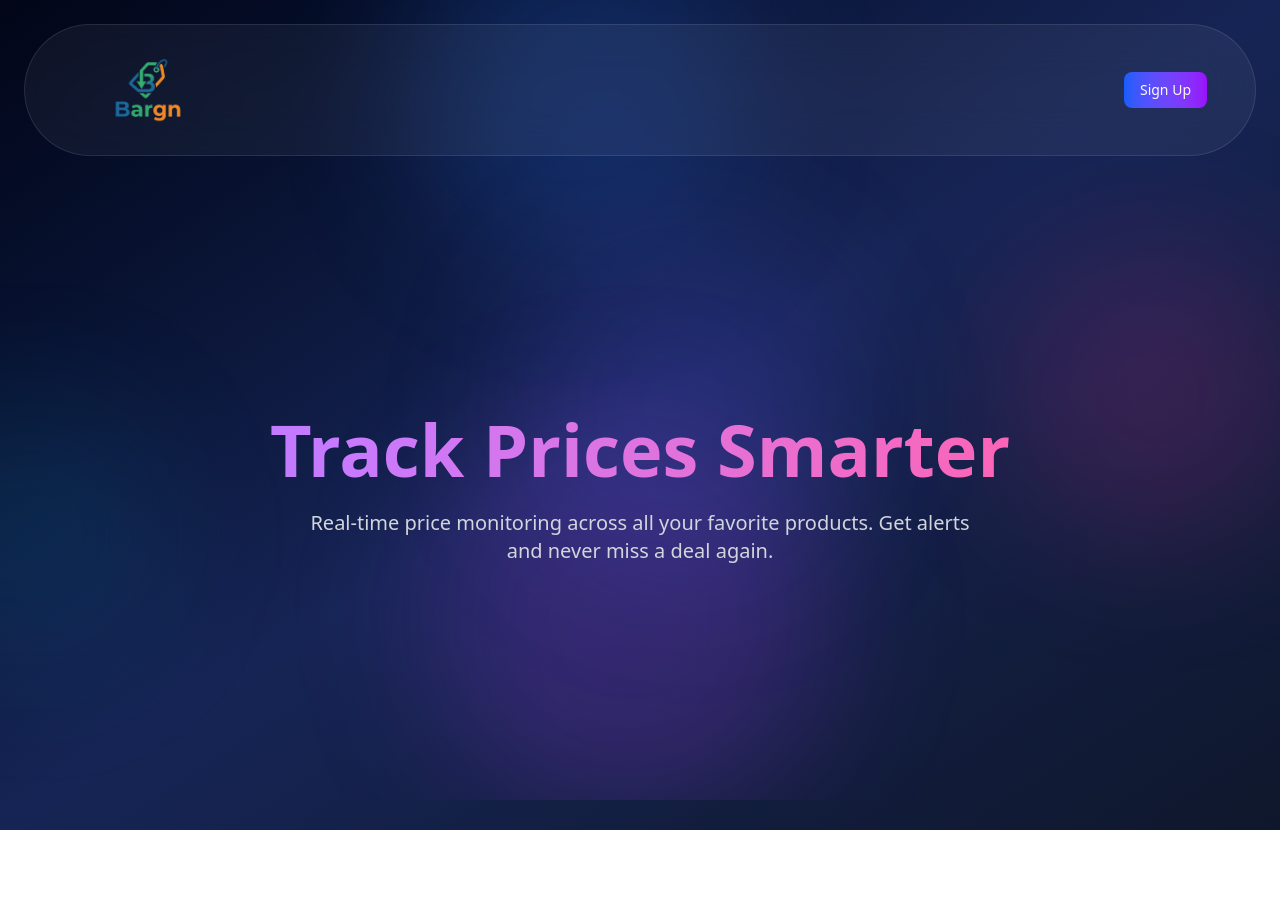
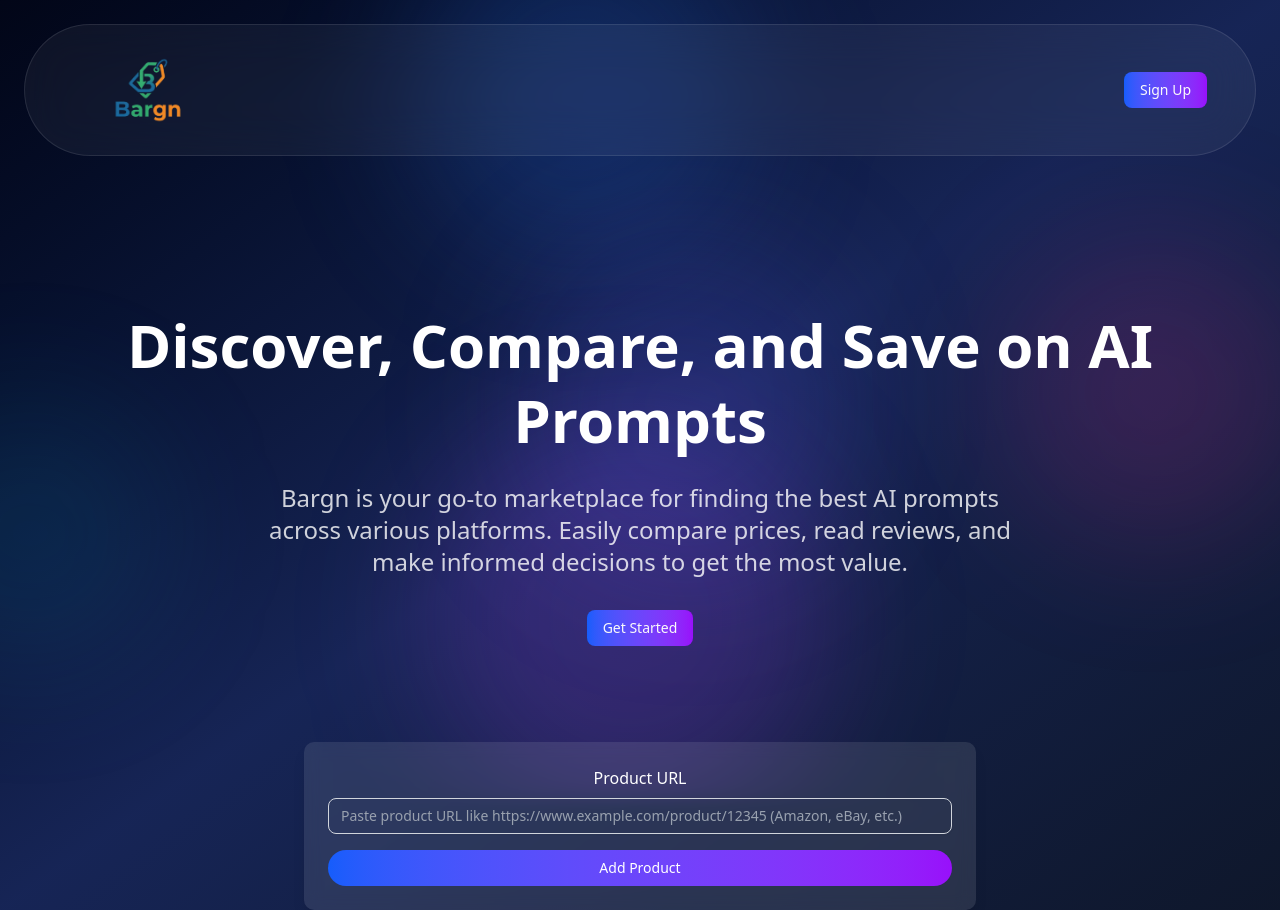
Before and after one commit to iamsnyg/Deal-Breaker-Price-tracking, a Next.js app: page / in a window 1280 px wide. Before the commit the page ends 830 px from the top, so only its background shows below. Built offline with nearby package versions, Linux system fonts and the light colour scheme.

Commit message:
Add Supabase dependencies, implement AddProductForm component, and enhance Home and Hero sections

```diff
--- a/package.json
+++ b/package.json
@@ -11,6 +11,8 @@
   "dependencies": {
     "@mendable/firecrawl-js": "^4.9.3",
     "@radix-ui/react-slot": "^1.2.4",
+    "@supabase/ssr": "^0.8.0",
+    "@supabase/supabase-js": "^2.89.0",
     "class-variance-authority": "^0.7.1",
     "clsx": "^2.1.1",
     "lucide-react": "^0.562.0",
--- a/src/app/page.js
+++ b/src/app/page.js
@@ -1,20 +1,31 @@
+import AddProductForm from "@/components/addProductForm";
 import Hero from "@/components/Hero";
 import { Button } from "@/components/ui/button";
 
-export default function Home() {
+export default function Home({ children }) {
   return (
     <Hero>
-      <div className="flex flex-col items-center justify-center min-h-[calc(100vh-150px)] px-6 text-center">
-          <h1 className="text-6xl md:text-7xl font-bold mb-6 bg-linear-to-r from-blue-400 via-purple-400 to-pink-400 bg-clip-text text-transparent gradient-animate">
-            Track Prices Smarter
-          </h1>
-          <p className="text-xl text-gray-300 mb-8 max-w-2xl">
-            Real-time price monitoring across all your favorite products. Get alerts and never miss a deal again.
-          </p>
-          {/* <Button className="bg-linear-to-r from-blue-600 to-purple-600 text-white px-8 py-6 text-lg rounded-full hover:shadow-2xl hover:shadow-blue-500/50 transition-all duration-300 gradient-animate">
-            Get Started Now
-          </Button> */}
+      <div className="relative z-10 flex flex-col items-center justify-center text-center px-4 sm:px-6 lg:px-8 pt-32 pb-16">
+        <h1 className="text-4xl sm:text-5xl md:text-6xl font-extrabold text-white mb-6 leading-tight">
+          Discover, Compare, and Save on AI Prompts
+        </h1>
+        <p className="text-lg sm:text-xl md:text-2xl text-white/80 mb-8 max-w-3xl">
+          Bargn is your go-to marketplace for finding the best AI prompts across various platforms.
+          Easily compare prices, read reviews, and make informed decisions to get the most value.
+        </p>
+        <div className="flex space-x-4">
+          <Button className="bg-linear-to-r from-blue-600 to-purple-600 hover:shadow-lg hover:shadow-blue-500/50 transition-all">
+            Get Started
+          </Button>
         </div>
+      </div>
+
+      <div className="w-full flex justify-center">
+        <AddProductForm  />
+      </div>
+      {children}
     </Hero>
+
+
   );
 }
--- a/src/components/Hero.jsx
+++ b/src/components/Hero.jsx
@@ -63,7 +63,7 @@ export default function Hero({ children }) {
       </div>
 
       {/* Content */}
-      <div className="relative z-10">
+      <div className="relative z-10 min-h-screen w-full ">
         {/* Navigation */}
         <nav className="glow flex justify-between items-center px-6 md:px-12 py-6 rounded-full backdrop-blur-xl bg-white/5 border border-white/10 shadow-2xl m-6 hover:bg-white/10 transition-all duration-300">
           <div>
--- /dev/null
+++ b/src/components/addProductForm.jsx
@@ -0,0 +1,49 @@
+"use client";
+
+import React from "react";
+import { Button } from "./ui/button";
+import { Input } from "./ui/input";
+import { Loader2 } from "lucide-react";
+
+
+const AddProductForm = ({ user}) => {
+    const [productUrl, setProductUrl] = React.useState("");
+    const [loading, setLoading] = React.useState(false);
+
+
+    const handleSubmit = (e) => {
+        e.preventDefault();
+        const productUrl = e.target.productUrl.value;
+        console.log("Adding product:", productUrl);
+        // Here you would typically send the product URL to your backend or API
+    }
+    return (
+        <form className="mt-8 w-full max-w-2xl mx-auto bg-white/10 p-6 rounded-lg backdrop-blur-sm shadow-lg">
+            <div className="mb-4 w-full justify-center items-center flex flex-col">
+                <label htmlFor="productUrl" className="block text-white mb-2 font-medium">
+                    Product URL
+                </label>
+                <Input
+                    id="productUrl"
+                    type="text"
+                    placeholder="Paste product URL like https://www.example.com/product/12345 (Amazon, eBay, etc.)"
+                    value={productUrl}
+                    className="w-full bg-transparent border border-gray-300 rounded-md px-3 py-2 text-sm text-white placeholder:text-gray-400 focus:outline-none focus:border-blue-500"
+                    onChange={(e) => setProductUrl(e.target.value)}
+
+                />
+            </div>
+            <Button
+                type="submit"
+                className="w-full bg-linear-to-r from-blue-600 to-purple-600 text-white px-4 py-2 rounded-full hover:shadow-lg hover:shadow-blue-500/50 transition-all duration-300"
+                disabled={loading}
+                onClick={handleSubmit}
+            >
+                {loading ? <Loader2 className="animate-spin mr-2" /> : null}
+                {loading ? "Adding..." : "Add Product"}
+            </Button>
+        </form>
+    );
+};
+
+export default AddProductForm;
--- /dev/null
+++ b/src/components/ui/input.jsx
@@ -0,0 +1,24 @@
+import * as React from "react"
+
+import { cn } from "@/lib/utils"
+
+function Input({
+  className,
+  type,
+  ...props
+}) {
+  return (
+    <input
+      type={type}
+      data-slot="input"
+      className={cn(
+        "file:text-foreground placeholder:text-muted-foreground selection:bg-primary selection:text-primary-foreground dark:bg-input/30 border-input h-9 w-full min-w-0 rounded-md border bg-transparent px-3 py-1 text-base shadow-xs transition-[color,box-shadow] outline-none file:inline-flex file:h-7 file:border-0 file:bg-transparent file:text-sm file:font-medium disabled:pointer-events-none disabled:cursor-not-allowed disabled:opacity-50 md:text-sm",
+        "focus-visible:border-ring focus-visible:ring-ring/50 focus-visible:ring-[3px]",
+        "aria-invalid:ring-destructive/20 dark:aria-invalid:ring-destructive/40 aria-invalid:border-destructive",
+        className
+      )}
+      {...props} />
+  );
+}
+
+export { Input }
```
Also changed, not shown: 1 other file (tests, documents, lock files or other folders).
